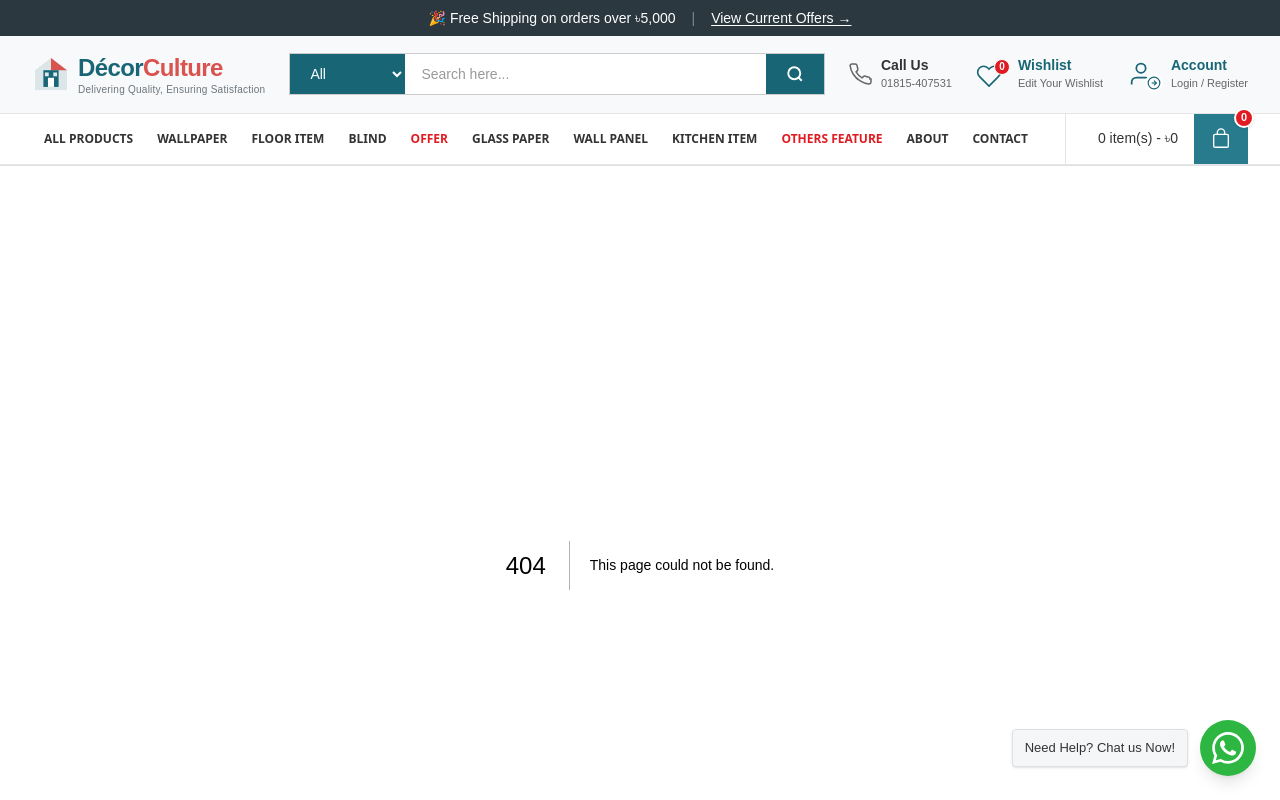
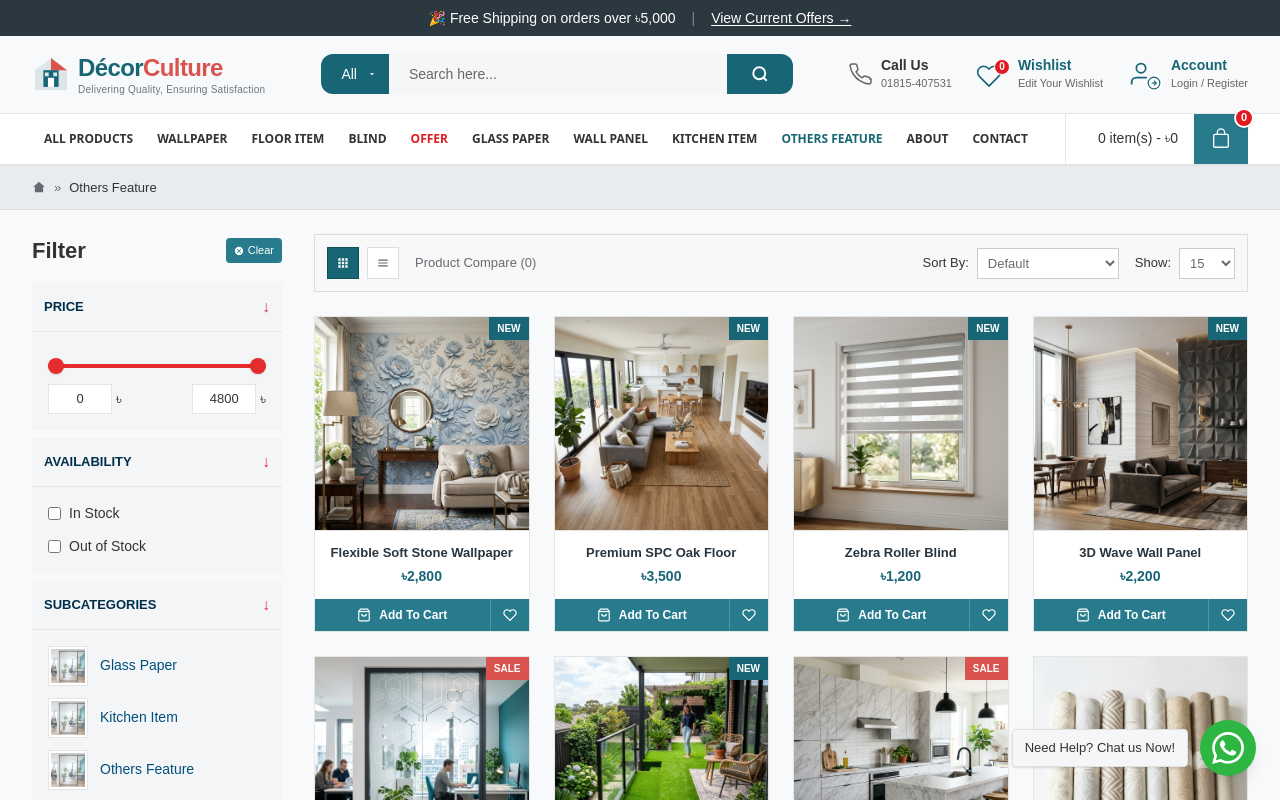
Before and after one commit to Tanvi183/Ecommerce-Frontend, a Next.js app: page /others-feature in a window 1280 px wide. Before the commit this address had no page. Shown: the top 800 px of the page. Built offline with nearby package versions, Linux system fonts and the light colour scheme.

Commit message:
feat: add Others Feature page and update navbar links to include feature sub-categories

```diff
--- /dev/null
+++ b/src/app/others-feature/page.tsx
@@ -0,0 +1,39 @@
+import Container from "@/components/common/Container";
+import ProductSidebar from "@/components/sections/products/ProductSidebar";
+import ProductToolbar from "@/components/sections/products/ProductToolbar";
+import ProductGrid from "@/components/sections/products/ProductGrid";
+import Link from "next/link";
+
+export default function OthersFeaturePage() {
+  return (
+    <div className="bg-[#f8f9fa] min-h-screen pb-12">
+      {/* Breadcrumbs */}
+      <div className="bg-[#e9ecef] border-b border-[#dddddd] py-3">
+        <Container>
+          <div className="flex items-center text-[13px] text-[#696973]">
+            <Link href="/" className="hover:text-[var(--primary)] transition-colors flex items-center gap-1">
+              <svg width="14" height="14" fill="currentColor" viewBox="0 0 24 24"><path d="M12 3l10 9h-3v9H5v-9H2z"/></svg>
+            </Link>
+            <span className="mx-2">»</span>
+            <span className="text-[#333333]">Others Feature</span>
+          </div>
+        </Container>
+      </div>
+
+      <Container className="mt-6 flex flex-col md:flex-row gap-8">
+        {/* Left Sidebar */}
+        <div className="w-full md:w-[250px] flex-shrink-0">
+          <ProductSidebar />
+        </div>
+
+        {/* Right Content Area */}
+        <div className="flex-1">
+          <ProductToolbar total={24} />
+          <div className="mt-6">
+            <ProductGrid />
+          </div>
+        </div>
+      </Container>
+    </div>
+  );
+}
--- a/src/components/layout/Navbar.tsx
+++ b/src/components/layout/Navbar.tsx
@@ -60,7 +60,22 @@ const NAV_LINKS = [
     ]
   },
   { label: "KITCHEN ITEM",    href: ROUTES.kitchenItem },
-  { label: "OTHERS FEATURE",  href: "/others-feature" },
+  {
+    label: "OTHERS FEATURE",
+    href: "/others-feature",
+    subLinks: [
+      { label: "Artifical Plant", href: "/category/artifical-plant" },
+      { label: "Flexible Soft Stone", href: "/category/flexible-soft-stone" },
+      { label: "Glass Workshop", href: "/category/glass-workshop" },
+      { label: "Metal Workshop", href: "/category/metal-workshop" },
+      { label: "Service", href: "/category/service" },
+      { label: "Steel Strips", href: "/category/steel-strips" },
+      { label: "Table Cover Protector", href: "/category/table-cover-protector" },
+      { label: "Wall Moulding", href: "/category/wall-moulding" },
+      { label: "Wall Shelf", href: "/category/wall-shelf" },
+      { label: "Water Fountain", href: "/category/water-fountain" }
+    ]
+  },
   { label: "ABOUT",           href: ROUTES.about },
   { label: "CONTACT",         href: ROUTES.contact },
 ];
@@ -72,6 +87,7 @@ interface NavbarProps {
 
 export default function Navbar({ onCartOpen, onMobileNavOpen }: NavbarProps) {
   const [search, setSearch] = useState("");
+  const [searchCategory, setSearchCategory] = useState("All");
   const pathname = usePathname();
 
   // Hydration-safe store reads
@@ -102,33 +118,59 @@ export default function Navbar({ onCartOpen, onMobileNavOpen }: NavbarProps) {
           </div>
 
           {/* Search bar */}
-          <div className="flex-1 hidden md:flex max-w-2xl mx-auto">
-            <div className="flex w-full border border-[var(--input-border)]">
-              <select
-                id="search-category-select"
-                className="bg-[var(--primary)] text-white text-sm px-4 py-2.5 border-none outline-none cursor-pointer border-r border-[var(--primary-dark)]"
-                defaultValue="all"
-              >
-                <option value="all">All</option>
-                <option value="wallpaper">Wallpaper</option>
-                <option value="floor">Floor</option>
-              </select>
+          <div className="flex-1 hidden md:flex max-w-2xl mx-auto px-4 xl:px-8">
+            <div className="flex w-full h-[40px] rounded-[12px] overflow-hidden">
+              {/* Custom Category Dropdown */}
+              <div className="relative h-full flex-shrink-0 group z-50">
+                <div className="h-full bg-[#186675] text-white text-[14px] pl-5 pr-8 flex items-center cursor-pointer">
+                  {searchCategory}
+                  <div className="absolute right-3 top-1/2 -translate-y-1/2 text-white">
+                    <svg width="10" height="10" fill="currentColor" viewBox="0 0 24 24"><path d="M7 10l5 5 5-5z"/></svg>
+                  </div>
+                </div>
+
+                {/* Dropdown Menu */}
+                <div className="absolute top-full left-0 pt-[8px] w-[180px] opacity-0 invisible group-hover:opacity-100 group-hover:visible transition-all">
+                  <div className="bg-[#186675] shadow-xl relative rounded-sm">
+                    {/* Triangle Pointer */}
+                    <div className="absolute -top-[6px] left-6 w-0 h-0 border-l-[6px] border-l-transparent border-r-[6px] border-r-transparent border-b-[6px] border-b-[#186675]"></div>
+
+                    <ul className="py-2">
+                      {["All", "Blind", "Floor Item", "Glass Paper", "Kitchen Item", "Others Feature", "Wall Panel", "Wallpaper"].map(cat => (
+                        <li key={cat}>
+                          <button
+                            type="button"
+                            onClick={() => setSearchCategory(cat)}
+                            className="w-full text-left px-5 py-2.5 text-[14px] text-white hover:bg-[#155a68] transition-colors"
+                          >
+                            {cat}
+                          </button>
+                        </li>
+                      ))}
+                    </ul>
+                  </div>
+                </div>
+              </div>
+
+              {/* Input */}
               <input
                 id="search-bar-input"
                 type="search"
                 value={search}
                 onChange={(e) => setSearch(e.target.value)}
                 placeholder="Search here..."
-                className="flex-1 px-4 py-2.5 text-sm outline-none bg-white text-[var(--foreground)] placeholder:text-[#999]"
+                className="flex-1 h-full px-5 text-[14px] outline-none bg-[#f4f6f8] text-[#333] placeholder:text-[#666]"
               />
+
+              {/* Submit Button */}
               <button
                 id="search-submit-btn"
                 type="submit"
-                className="bg-[var(--primary)] text-white px-5 hover:bg-[var(--primary-dark)] transition-colors"
+                className="h-full bg-[#186675] text-white px-6 hover:bg-[#13525e] transition-colors flex items-center justify-center"
                 aria-label="Search"
               >
                 <svg width="18" height="18" fill="none" stroke="currentColor" strokeWidth="2.5" viewBox="0 0 24 24">
-                  <circle cx="11" cy="11" r="8" /><path d="m21 21-4.35-4.35" />
+                  <circle cx="11" cy="11" r="8" /><path d="M21 21l-4.35-4.35" />
                 </svg>
               </button>
             </div>
@@ -226,7 +268,7 @@ export default function Navbar({ onCartOpen, onMobileNavOpen }: NavbarProps) {
                       link.isOffer
                         ? "text-[#e11b22]"
                         : isActive
-                          ? "text-[#e11b22]"
+                          ? "text-[#186675]"
                           : "text-[#333333] group-hover:text-[var(--primary)]"
                     )}
                   >
```
